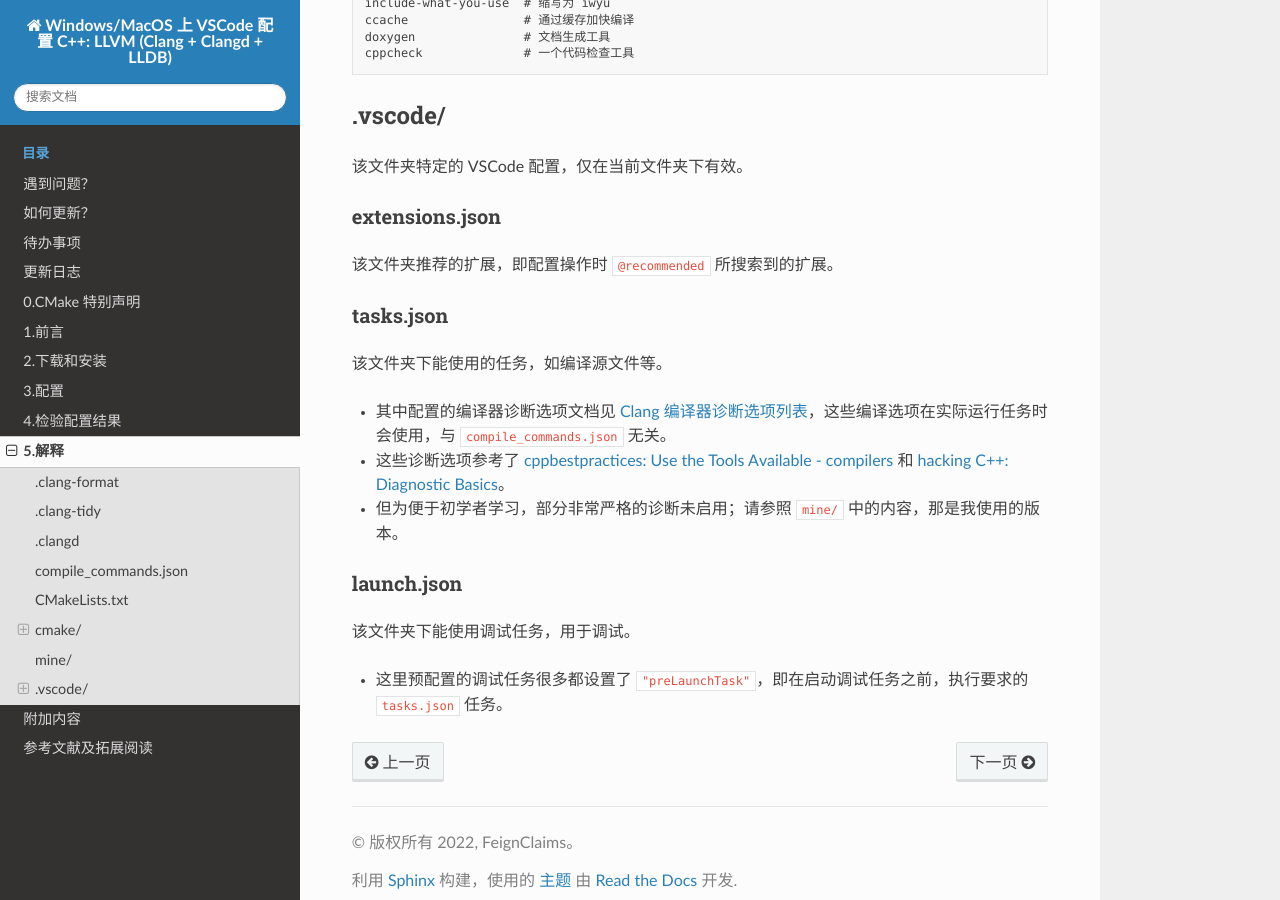
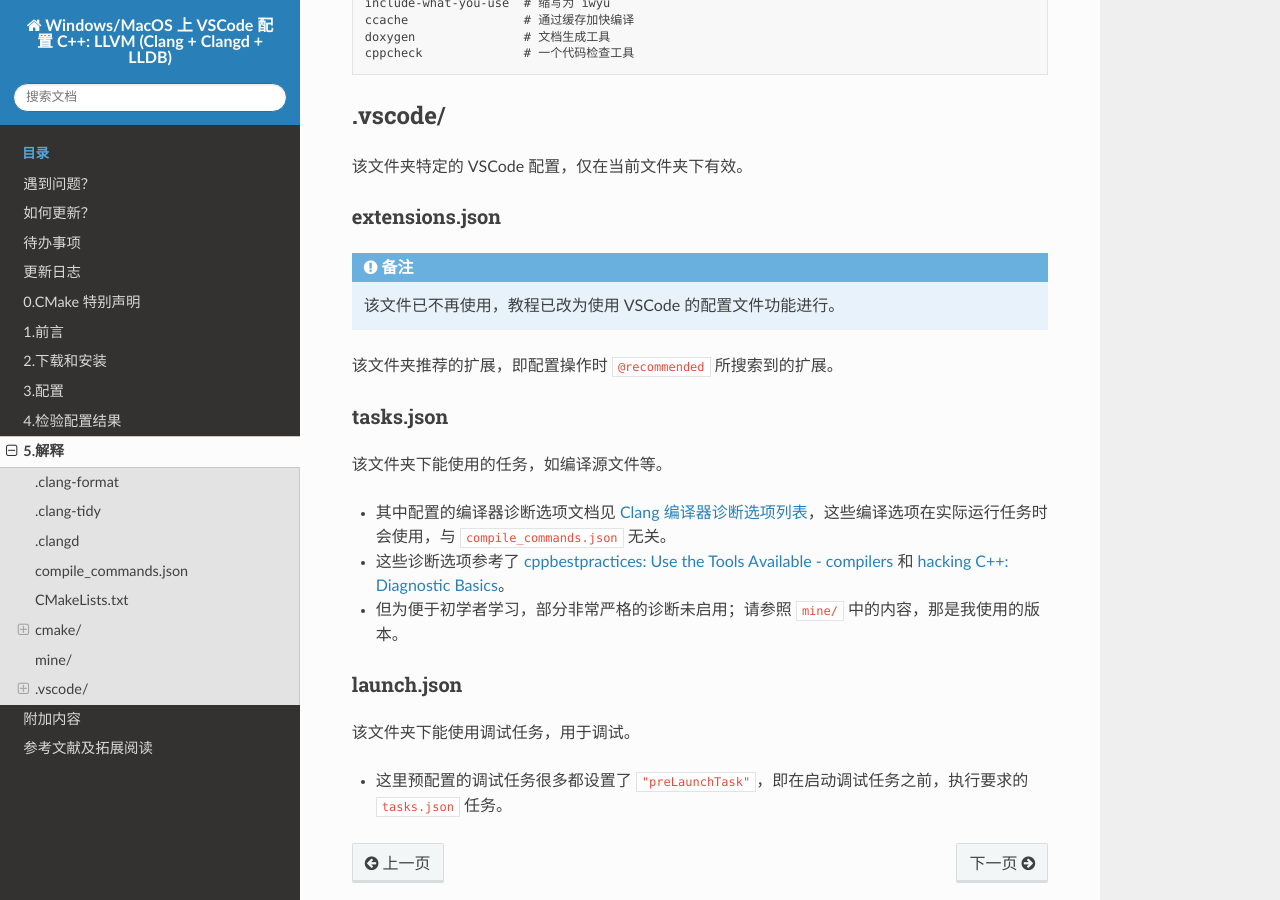
Before and after one commit to FeignClaims/vscode_cpp_starter, a Sphinx documentation site: the page built from docs/source/explain.rst, in a window 1280 px wide and 900 px high, scrolled down 3423 px. Built offline with Sphinx 7.4.7 and the Read the Docs theme 2.0.0, drawn with Linux system fonts in a browser that asks for light colours.

Commit message:
提示 extensions.json 已不再使用

```diff
--- a/docs/source/explain.rst
+++ b/docs/source/explain.rst
@@ -155,6 +155,10 @@
 extensions.json
 =====================
 
+.. note::
+
+  该文件已不再使用，教程已改为使用 VSCode 的配置文件功能进行。
+
 该文件夹推荐的扩展，即配置操作时 ``@recommended`` 所搜索到的扩展。
 
 tasks.json
```
